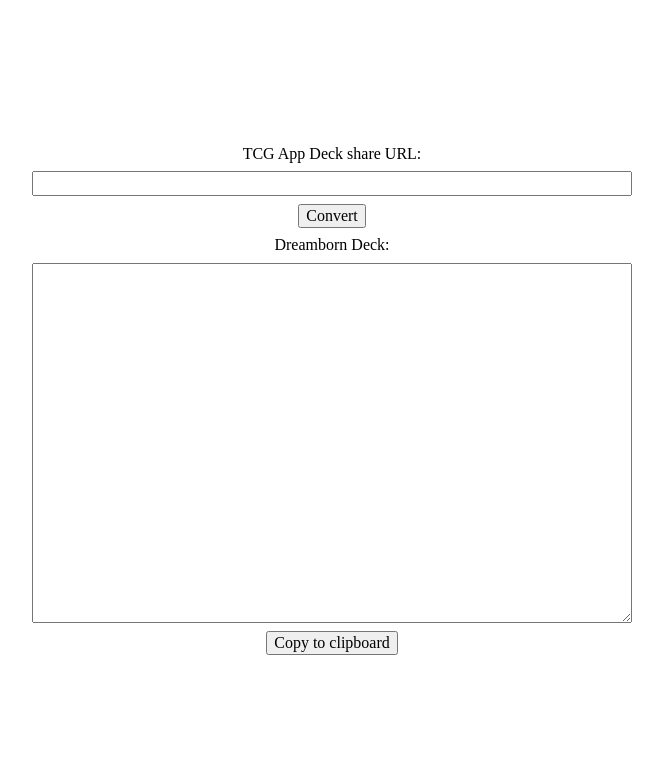
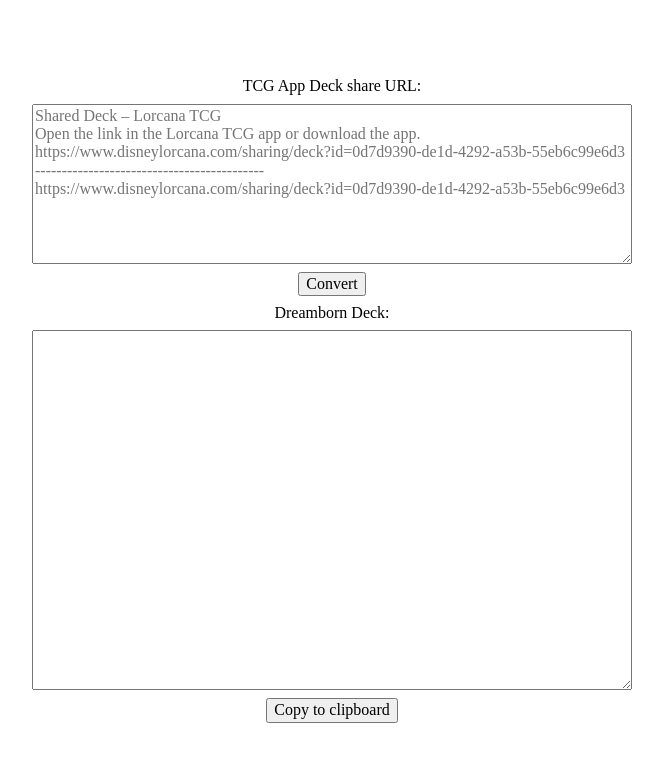
Before and after one commit to bengeendokter/tcg-app-to-dreamborn-frontend, an Angular app: page / in a window 1280 px wide. Shown: the top 762 px of the page, without its empty margins (308-971 px from the left). Built offline with nearby package versions, Linux system fonts and the light colour scheme.

Commit message:
Update input field

```diff
--- a/src/app/app.css
+++ b/src/app/app.css
@@ -31,6 +31,10 @@
   max-width: 75ch;
 }
 
+.input {
+  min-height: 20ch;
+}
+
 .result {
   min-height: 45ch;
 }
--- a/src/app/app.html
+++ b/src/app/app.html
@@ -1,7 +1,7 @@
 <main class="main">
   <div class="input-container">
     <label for="url">TCG App Deck share URL:</label>
-    <input type="url" id="url" [formControl]="url" class="input" />
+    <textarea id="url" [formControl]="url" class="input" [placeholder]="inputPlaceholder"></textarea>
     <button (click)="convert()">Convert</button>
   </div>
   <div class="result-container">
--- a/src/app/app.ts
+++ b/src/app/app.ts
@@ -10,6 +10,12 @@
 })
 export class App {
   private http: HttpClient = inject(HttpClient);
+  protected inputPlaceholder: string =
+    `Shared Deck – Lorcana TCG
+Open the link in the Lorcana TCG app or download the app.
+https://www.disneylorcana.com/sharing/deck?id=0d7d9390-de1d-4292-a53b-55eb6c99e6d3
+-------------------------------------------
+https://www.disneylorcana.com/sharing/deck?id=0d7d9390-de1d-4292-a53b-55eb6c99e6d3`;
   protected url: FormControl<string | null> = new FormControl('');
   protected result: FormControl<string | null> = new FormControl('');
 
@@ -42,7 +48,7 @@
       },
       error: response => {
         const errorMessage: string | undefined = response?.error?.error;
-          this.result.setValue("Error");
+        this.result.setValue("Error");
 
         if (!errorMessage) {
           alert('Could not connect to server');
@@ -55,13 +61,13 @@
   }
 
   private extractUrl(input: string): string | undefined {
-     const trimmedInput: string = input.trim();
+    const trimmedInput: string = input.trim();
 
     // Find substring that strarts with http or https and ends with a whitespace or end of string
     const urlPattern: RegExp = /(https?:\/\/[^\s]+)/g;
     const match: RegExpExecArray | null = urlPattern.exec(trimmedInput);
 
-    if(!match) {
+    if (!match) {
       return undefined;
     }
 
```
